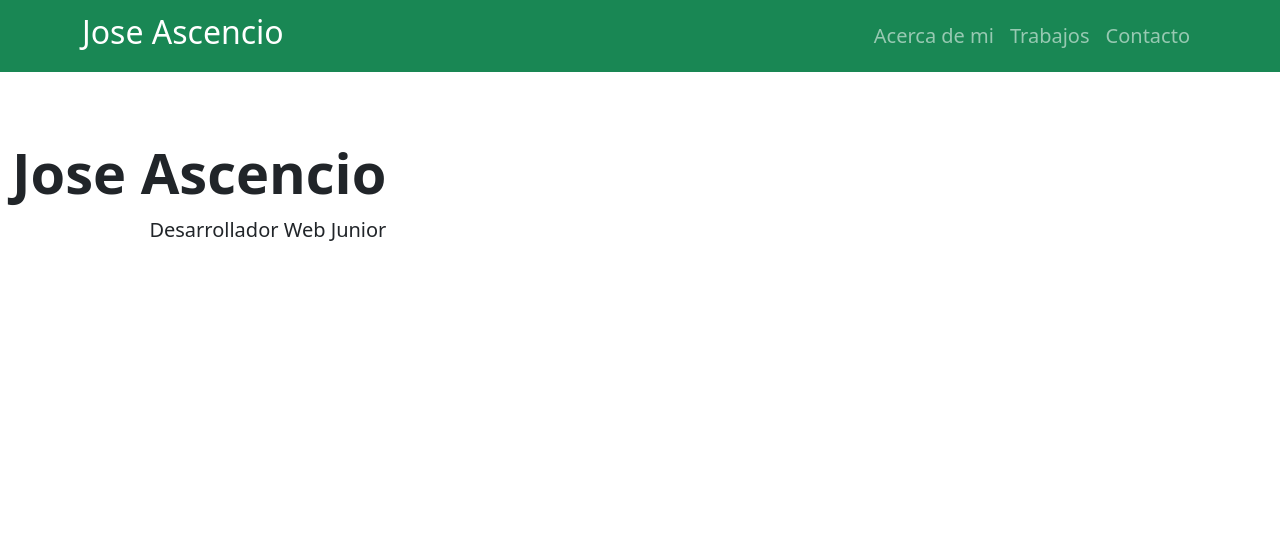
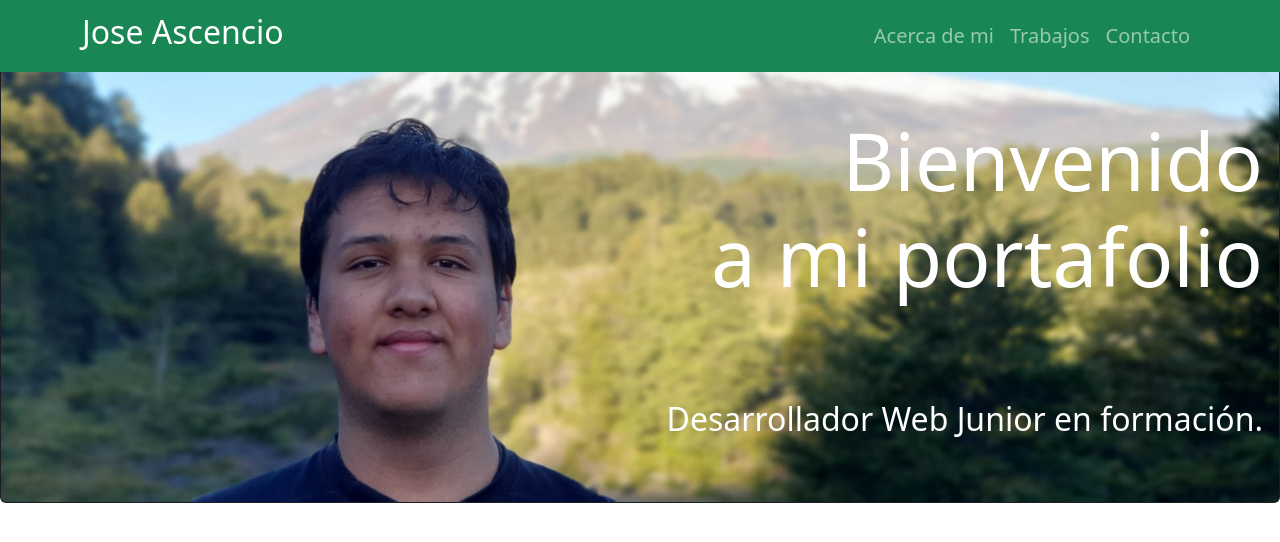
Before and after one commit to Virux-star/curriculum-vitae, a plain HTML site: page index.html in a window 1280 px wide. Drawn offline with nearby package versions, Linux system fonts and the light colour scheme.

Commit message:
nuevo header

```diff
--- a/assets/css/style.css
+++ b/assets/css/style.css
@@ -1,10 +1,8 @@
 body {
     font-family: "relaway", sans-serif;
 }
-
-#Header {
-  background-image: url("../img/WhatsApp\ Image\ 2025-11-09\ at\ 6.52.15\ PM.jpeg");
-  background-repeat: no-repeat;
-  background-size: cover;
-  background-position: left;
+h1 {
+    color: #ff0000;
+    font-size: 2em;
+    text-align: center;
 }
--- a/index.html
+++ b/index.html
@@ -35,15 +35,15 @@
         </div>
     </nav>
     <header id="Header" class="text-dark text-end position-absolute h-50 d-flex align-items-center">
-        <div>
-            <div class="container">
-                <div>
-                     <h1 class="display-4 fw-bold">Jose Ascencio</h1>
-                 <p class="lead">Desarrollador Web Junior</p>
-                </div>
-
-            </div>
-        </div>
+            <div class="card text-bg-dark">
+  <img src="assets/img/WhatsApp Image 2025-11-09 at 6.52.15 PM.jpeg" class="card-img" alt="imagen de Jose Ascencio">
+  <div class="card-img-overlay d-flex flex-column justify-content-end">
+    <h1 class="display-1 my-5 text-white">
+                    Bienvenido <br> a mi portafolio
+                </h1>
+    <h2 class="card-text my-5 text-white">Desarrollador Web Junior en formación.</h2>
+  </div>
+</div>
     </header>
 </body>
 </html>
```
